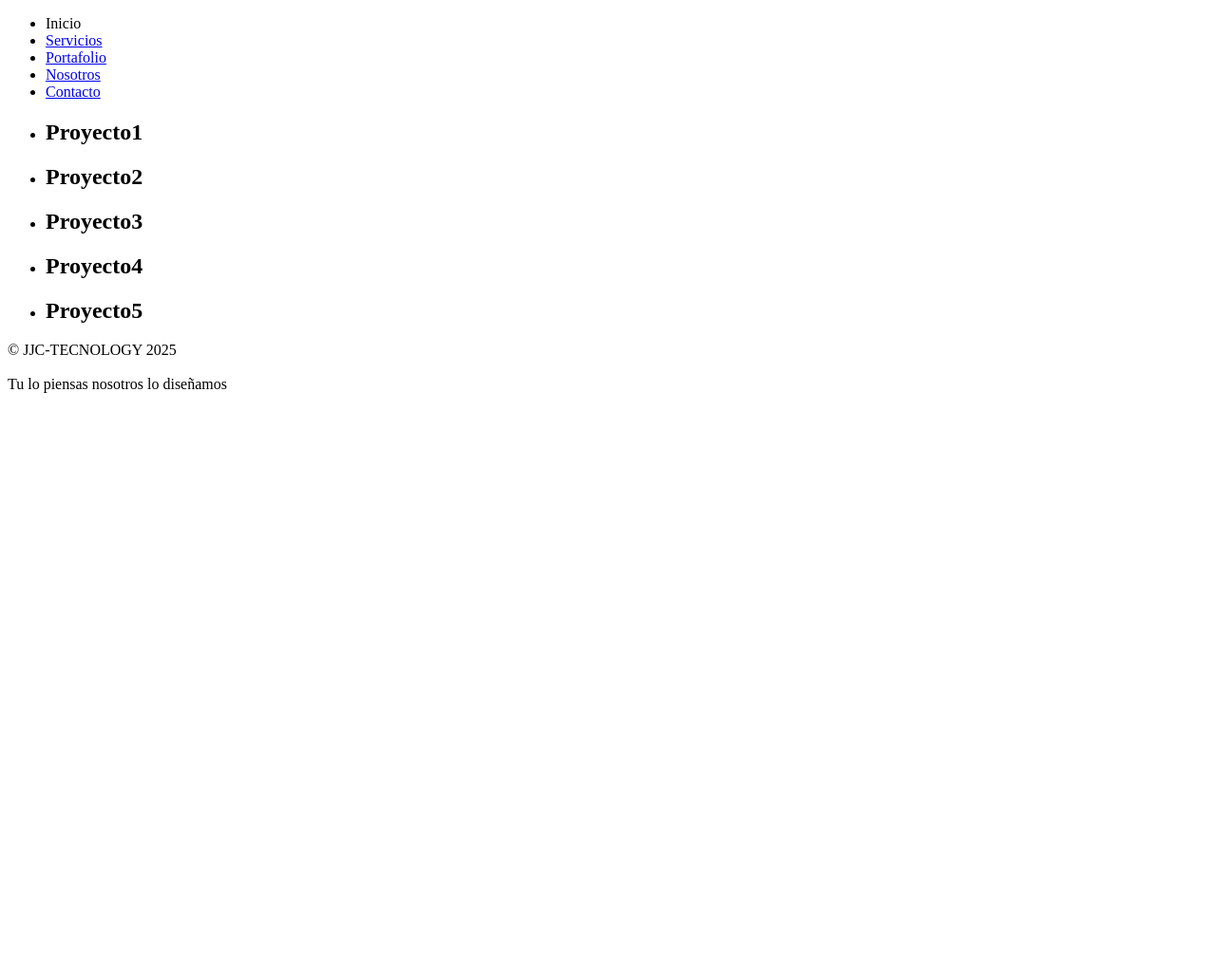
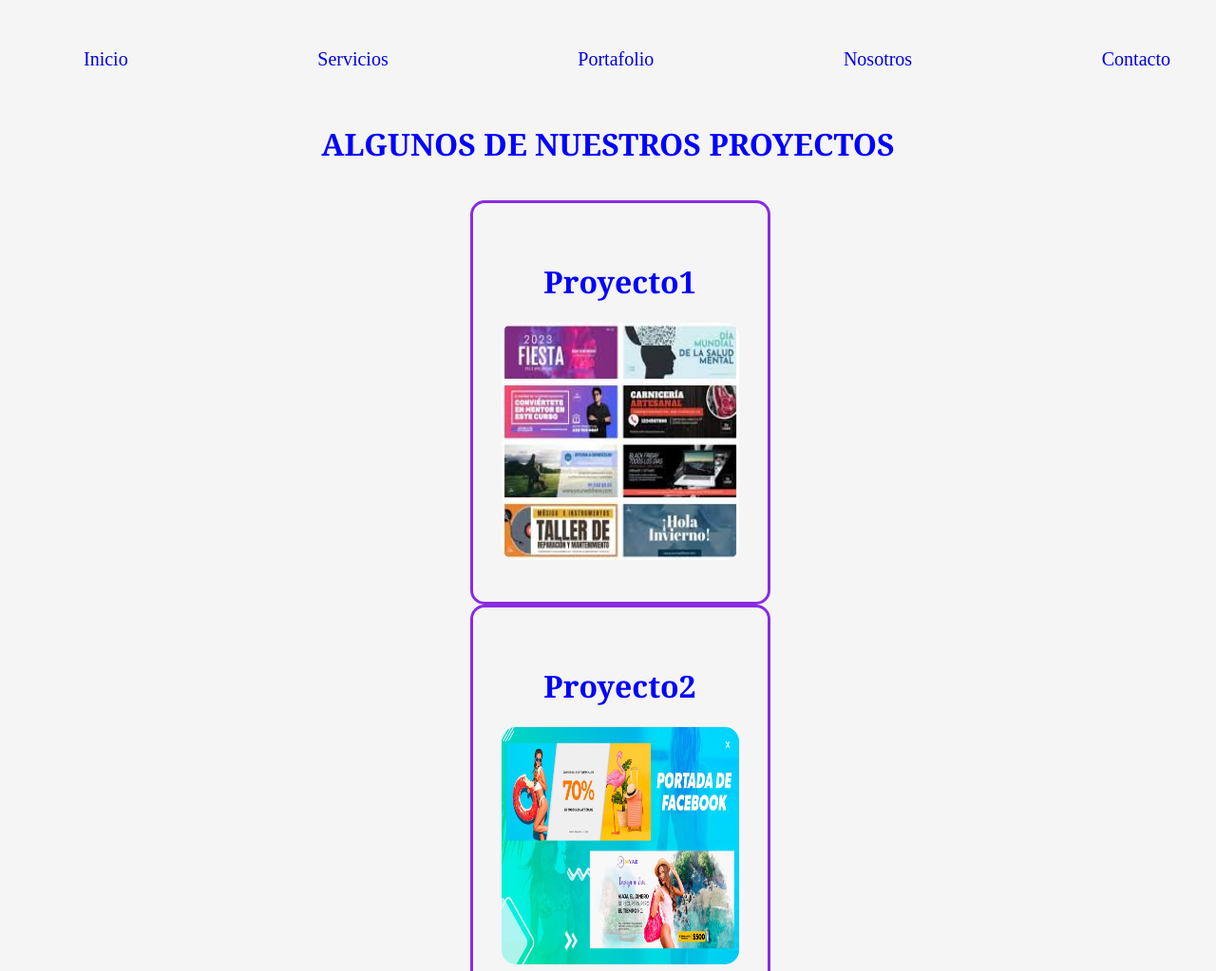
Before and after one commit to jmamanisuca-lab/Lab_10, a plain HTML site: page portafolio.html in a window 1280 px wide. Shown: the top 1023 px of the page at 95% size. Before the commit the page ends 800 px from the top, so only its background shows below. Drawn offline with Linux system fonts and the light colour scheme.

Commit message:
FINAL-PAGINAS

```diff
--- /dev/null
+++ b/estilos/contacto.css
@@ -0,0 +1,65 @@
+body{
+    background-color: whitesmoke;
+    text-align: center;
+}
+nav{
+    background-color: whitesmoke;
+    margin-top: none;
+}
+ul{
+    display: flex;
+    justify-content: space-between;
+    align-items: center;
+}
+li{
+    list-style-type: none;
+    padding: 35px 40px;
+    border-radius: 15px;
+    font-size: 20px;
+    margin-top: none;
+}
+li:hover{
+    background-color: slategrey;
+}
+a{
+    text-decoration: none;
+    text-align: center;
+}
+a:hover{
+    color: ghostwhite;
+}
+form{
+    display: inline-block;
+    align-items: center;
+}
+fieldset{
+    display: flex;
+    text-align: center;
+    width: 350px;
+    height: 350px;
+    border: solid red;
+    border-radius: 15px;
+    background-color: white;
+    display: inline-block;
+    align-items: center;
+}
+legend{
+    color: blueviolet;
+    font-size: 50px;
+    font-family: 'Times New Roman', Times, serif;
+}
+label{
+    font-size: 25px;
+    font-family: Verdana, Geneva, Tahoma, sans-serif;
+}
+input{
+    padding: 5px 20px;
+    border-radius: 15px;
+}
+button{
+    border-radius: 10px;
+}
+footer{
+    border: solid white;
+    background-color: burlywood;
+}
--- /dev/null
+++ b/estilos/index.css
@@ -0,0 +1,71 @@
+body{
+    background-color: whitesmoke;
+    text-align: center;
+}
+nav{
+    background-color: whitesmoke;
+    margin: none;
+}
+ul{
+    display: flex;
+    justify-content:space-between;
+    align-items: center;
+}
+li{
+    display: flex;
+    font-size: 20px;
+    padding: 25px 35px;
+    border-radius: 25px;
+    margin: 20px;
+}
+li:hover{
+    background-color: coral;
+}
+a{
+    text-decoration: none;
+    text-align: center;
+}
+a:hover{
+    color: black;
+}
+.portada{
+    background-color: white;
+}
+.Titulo{
+     font-size: 45px;
+     font-style: oblique;
+     color: brown;
+}
+.Slogan{
+    font-size: 25px;
+    font-style: oblique;
+    color: red;
+}
+.Caja1{
+    display: flex;
+    justify-content: space-around;
+}
+article{
+    display: inline-block;
+    margin: 15px;
+    background-color: darkorange;
+    border-radius: 15px;
+    padding: 35px 40px;
+}
+h1{
+    font-size: 25px;
+    font-style: oblique;
+    transition:font-size 0.5s ease-in-out;
+}
+h1:hover{
+    font-size: 35px;
+}
+footer{
+    border: solid white;
+    background-color: burlywood;
+}
+.Pie{
+    font-family: 'Times New Roman', Times, serif;
+    font-size: 20px;
+    text-align: center;
+}
--- /dev/null
+++ b/estilos/nosotros.css
@@ -0,0 +1,57 @@
+body{
+    background-color: whitesmoke;
+    text-align: center;
+}
+nav{
+  background-color: whitesmoke;
+  margin-top: none;
+}
+ul{
+  display: flex;
+  justify-content: space-between;
+  align-items: center;
+}
+li{
+  list-style-type: none;
+  padding: 35px 40px;
+  border-radius: 15px;
+  font-size: 20px;
+  margin-top: none;
+}
+li:hover{
+  background-color: darkgray;
+}
+a{
+  text-decoration: none;
+  text-align: center;
+}
+a:hover{
+  color: blue;
+}
+section{
+  display: flex;
+  display: inline-block;
+  padding: 50px 50px;
+  border: solid black;
+  border-radius: 15px;
+  margin: 15px;
+}
+h1{
+  margin-top: none;
+  color: rgb(247, 150, 33);
+  text-align: center;
+  font-size: 30px;
+  font-family: Verdana, Geneva, Tahoma, sans-serif;
+}
+p{
+   color: rgb(58, 54, 54);
+   text-align: center;
+   font-size: 25px;
+   font-family: cursive;
+
+
+}
+footer{
+      border: solid white;
+      background-color: burlywood;
+    }
--- /dev/null
+++ b/estilos/portafolio.css
@@ -0,0 +1,59 @@
+body{
+    background-color: whitesmoke;
+    text-align: center;
+}
+nav{
+    background-color: whitesmoke;
+    margin: none;
+}
+.navegador{
+    display: flex;
+    justify-content: space-between;
+    align-items: center;
+}
+li{
+    list-style-type: none;
+}
+.nav,.nav1,.nav2,.nav3,.nav4{
+    font-size: 20px;
+    padding: 35px 40px;
+    border-radius: 15px;
+    margin: none;
+}
+a{
+    text-decoration: none;
+    text-align: center;
+}
+.nav:hover,.nav1:hover,.nav2:hover,.nav3:hover,.nav4:hover{
+    background-color:rgb(235, 234, 225);
+}
+.contenido{
+    display: flex;
+    display: inline-block;
+}
+img
+{
+    width: 250px;
+    height: 250px;
+    border-radius: 15px;
+}
+img:hover{
+    width: 400px;
+    height: 400px;
+}
+.P1,.P2,.P3,.P4,.P5{
+    border: solid blueviolet;
+    border-radius: 15px;
+    padding: 40px 30px;
+    margin-top: none;
+    margin-right :15px;
+}
+h1{
+    color: blue;
+    font: size 35px;
+    font-family: Georgia, 'Times New Roman', Times, serif;
+}
+footer{
+      border: solid white;
+      background-color: burlywood;
+    }
--- a/portafolio.html
+++ b/portafolio.html
@@ -4,41 +4,48 @@
     <meta charset="UTF-8">
     <meta name="viewport" content="width=device-width, initial-scale=1.0">
     <title>Portafolio</title>
+    <link rel="stylesheet" href="estilos/portafolio.css">
 </head>
 <body>
      <nav>
-        <ul>
-            <li><a href="index.html"></a>Inicio</li>
-            <li><a href="servicios.html">Servicios</a></li>
-            <li><a href="portafolio.html">Portafolio</a></li>
-            <li><a href="nosotros.html">Nosotros</a></li>
-            <li><a href="contacto.html">Contacto</a></li>
+        <ul class="navegador">
+            <li class="nav"><a href="index.html">Inicio</a></li>
+            <li class="nav1"><a href="servicios.html">Servicios</a></li>
+            <li class="nav2"><a href="portafolio.html">Portafolio</a></li>
+            <li class="nav3"><a href="nosotros.html">Nosotros</a></li>
+            <li class="nav4"><a href="contacto.html">Contacto</a></li>
         </ul>
     </nav>
-         <ul>
-            <li>
+   <h1>ALGUNOS DE NUESTROS PROYECTOS</h1>
+     <ul class="contenido">
+         <li class="P1">
+                <h1>Proyecto1</h1>
                 <section>
-                 <h1>Proyecto1</h1>
+                 <img src="estilos/Proyectos/Proyecto1.jpg" alt="Proyecto1">
                 </section>
         </li>
-            <li>
+        <li class="P2">
+                <h1>Proyecto2</h1>
                 <section>
-                    <h1>Proyecto2</h1>
+                 <img src="estilos/Proyectos/Proyecto2.jpg" alt="Proyecto2">
                 </section>
         </li>
-            <li>
+        <li class="P3">
+                <h1>Proyecto3</h1>
                 <section>
-                    <h1>Proyecto3</h1>
+                    <img src="estilos/Proyectos/Proyecto3.jpg" alt="Proyecto3">
                 </section>
         </li>
-            <li>
+        <li class="P4">
+                <h1>Proyecto4</h1>
                 <section>
-                    <h1>Proyecto4</h1>
+                    <img src="estilos/Proyectos/Proyecto4.jpg" alt="Proyecto4">
                 </section>
         </li>
-            <li>
+        <li class="P5">
+                <h1>Proyecto5</h1>
                 <section>
-                    <h1>Proyecto5</h1>
+                    <img src="estilos/Proyectos/Proyecto5.png" alt="Proyecto5">
                 </section>
         </li>
     </ul>
```
Also changed, not shown: contacto.html (+7 -5 lines), estilos/servicios.css (added, +63 -0 lines), index.html (+6 -5 lines), nosotros.html (+10 -1 lines), servicios.html (+12 -1 lines), estilos/Proyectos/Proyecto1.jpg (added), estilos/Proyectos/Proyecto2.jpg (added), estilos/Proyectos/Proyecto3.jpg (added), estilos/Proyectos/Proyecto4.jpg (added), estilos/Proyectos/Proyecto5.png (added). Lines whose indentation alone changed are shown as unchanged.
